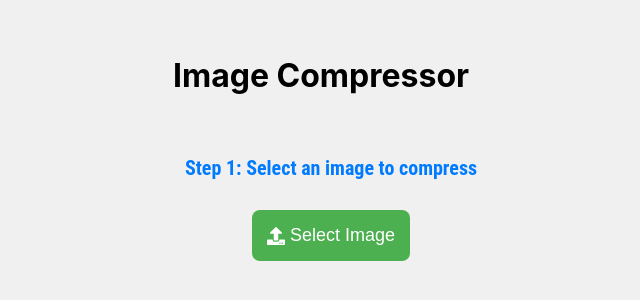
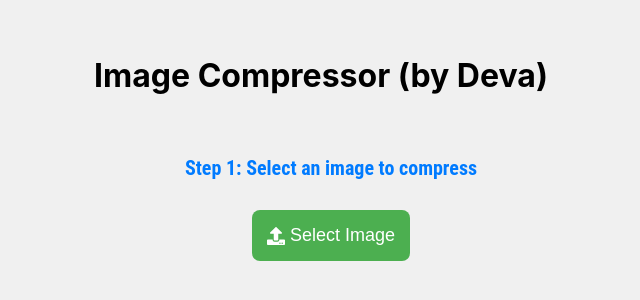
Before and after one commit to devanand-localhost/react-image-compressor, a React (Create React App) app: page / in a window 1280 px wide. Shown: the part 252-552 px from the top of the page, without its empty margins (319-959 px from the left). Built offline with nearby package versions, Linux system fonts and the light colour scheme.

Commit message:
Initial Commit

```diff
--- a/src/App.js
+++ b/src/App.js
@@ -14,7 +14,7 @@ const App = () => {
 
   return (
     <AppWrapper>
-      <h1>Image Compressor</h1>
+      <h1>Image Compressor (by Deva)</h1>
       <ImageUploader />
     </AppWrapper>
   );
```
